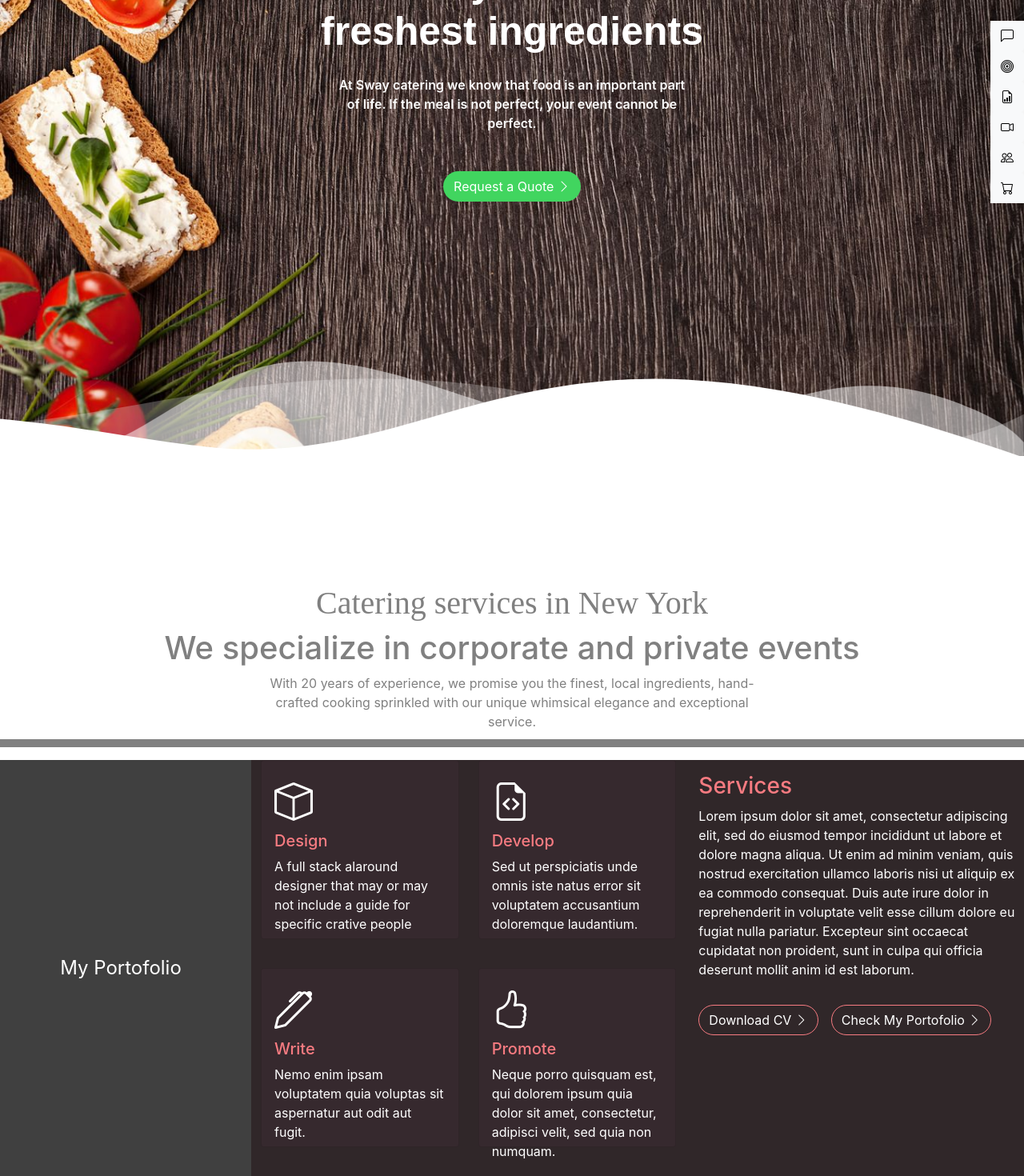
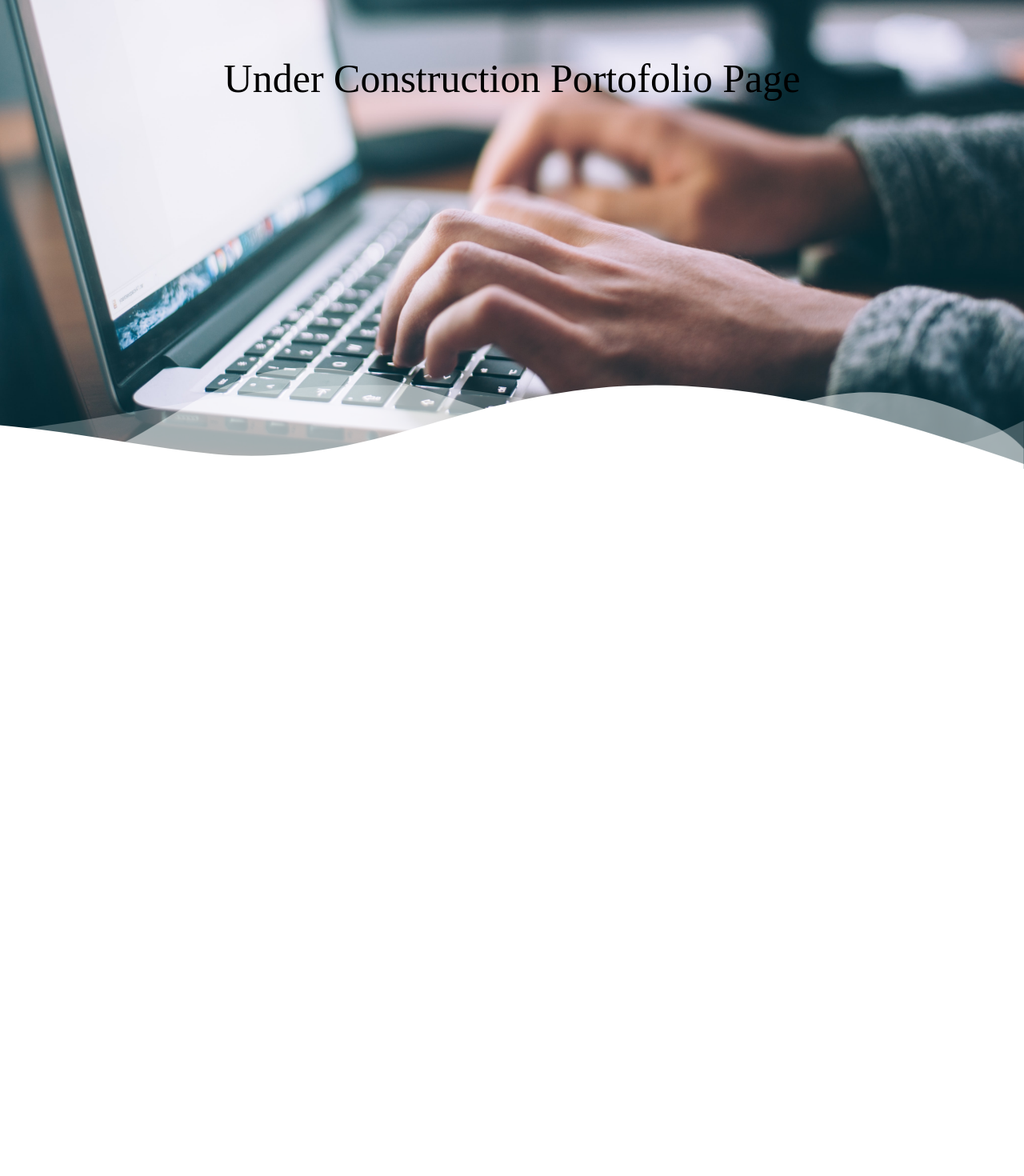
Before and after one commit to mdwikycahyo/Alami-Technical-Assesment, a React (Create React App) app: page / in a window 1280 px wide. Shown: the part 214-1684 px from the top of the page at 80% size. After the commit the page ends 800 px from the top, so only its background shows below. Built offline with nearby package versions, Linux system fonts and the light colour scheme.

Commit message:
refactor portofolio page

```diff
--- a/src/App.js
+++ b/src/App.js
@@ -1,161 +1,31 @@
-import React, { useState } from "react";
+import React from "react";
 import "./App.css";
 
 function App() {
-  const [showSideBar, setShowSideBar] = useState(false);
-
-  const SideBar = () => {
-    return (
-      <div
-        className="d-flex flex-column sidebarResponsive"
-        style={{
-          position: "fixed",
-          right: "0%",
-          top: "8%",
-          backgroundColor: "whitesmoke",
-          zIndex: 1
-        }}
-      >
-        <button className="btn btn-light sidebarResponsive" type="button">
-          <i className="bi bi-chat-left" />
-        </button>
-        <button className="btn btn-light sidebarResponsive" type="button">
-          <i className="bi bi-bullseye" />
-        </button>
-        <button className="btn btn-light sidebarResponsive" type="button">
-          <i className="bi bi-file-earmark-bar-graph" />
-        </button>
-        <button className="btn btn-light sidebarResponsive" type="button">
-          <i className="bi bi-camera-video" />
-        </button>
-        <button className="btn btn-light sidebarResponsive" type="button">
-          <i className="bi bi-people" />
-        </button>
-        <button className="btn btn-light sidebarResponsive" type="button">
-          <i className="bi bi-cart" />
-        </button>
-      </div>
-    );
-  };
-
   return (
     <div className="App">
-      {/* Navbar */}
-      <div className="Navbar">
-        <ul className="pt-1 pb-1">
-          <div className="top-navbar-left">
-            <li>
-              <a href="#demos">
-                Demos <i className="bi bi-chevron-down" />
-              </a>
-            </li>
-            <li>
-              <a href="#pages">
-                Pages <i className="bi bi-chevron-down" />
-              </a>
-            </li>
-            <li>
-              <a href="#portofolio">
-                Portofolio <i className="bi bi-chevron-down" />
-              </a>
-            </li>
-          </div>
-          <div className="top-navbar-right d-flex justify-content-end">
-            <div className="right-navbar">
-              <button className="btn btn-light m-2">
-                <i className="bi bi-cart" />
-              </button>
-              <button className="btn btn-light m-2">
-                <i className="bi bi-search" />
-              </button>
-              <button
-                className="hamburgerButton btn btn-light"
-                onClick={() => setShowSideBar(!showSideBar)}
-              >
-                <i className="bi bi-list" />
-              </button>
-            </div>
-            <input type="text" className="w-10 m-2 p-1" />
-          </div>
-        </ul>
-      </div>
-      {/* Responsive Sidebar */}
-      {showSideBar && <SideBar />}
-      {/* Sidebar */}
-      <div
-        className="d-flex flex-column sideButtons"
-        style={{
-          position: "fixed",
-          right: "0%",
-          top: "30%",
-          backgroundColor: "whitesmoke",
-          zIndex: 1
-        }}
-      >
-        <button className="btn btn-light sideButtons" type="button">
-          <i className="bi bi-chat-left" />
-        </button>
-        <button className="btn btn-light sideButtons" type="button">
-          <i className="bi bi-bullseye" />
-        </button>
-        <button className="btn btn-light sideButtons" type="button">
-          <i className="bi bi-file-earmark-bar-graph" />
-        </button>
-        <button className="btn btn-light sideButtons" type="button">
-          <i className="bi bi-camera-video" />
-        </button>
-        <button className="btn btn-light sideButtons" type="button">
-          <i className="bi bi-people" />
-        </button>
-        <button className="btn btn-light sideButtons" type="button">
-          <i className="bi bi-cart" />
-        </button>
-      </div>
       {/* ==== Background Image ===== */}
       <div
         style={{
-          height: "98vh",
-          backgroundImage: `url("${require("./kitchenTable.jpeg")}")`,
+          height: "100vh",
+          backgroundImage: `url("${require("./under-construction.jpeg")}")`,
           backgroundSize: "cover",
           paddingTop: "90px",
         }}
       >
-        <h1 style={{ color: "white", fontFamily: "Ms Madi, cursive" }}>
-          Catering should be an experience
-        </h1>
         <h1
           style={{
-            color: "white",
-            fontFamily: "Nunito, sans-serif",
-            fontWeight: "bold",
+            color: "black",
             fontSize: "50px",
-            width: "50%",
-            margin: "0.5em auto",
+            fontFamily: "Ms Madi, cursive",
+            margin: '15% auto'
           }}
         >
-          We use only the finest and freshest ingredients
+          Under Construction Portofolio Page
         </h1>
-        <p
-          style={{
-            color: "white",
-            width: "35%",
-            margin: "auto",
-            fontWeight: 600,
-          }}
-        >
-          At Sway catering we know that food is an important part of life. If
-          the meal is not perfect, your event cannot be perfect.
-        </p>
-        <button
-          type="button"
-          className="btn rounded-pill mt-5"
-          style={{ backgroundColor: "#41D55F", color: "white" }}
-        >
-          Request a Quote <i className="bi bi-chevron-right" />
-        </button>
       </div>
       {/* Devider */}
-      <div className="custom-shape-divider-bottom-1650870126 mb-2">
+      <div className="custom-shape-divider-bottom-1650870126">
         <svg
           data-name="Layer 1"
           xmlns="http://www.w3.org/2000/svg"
@@ -178,116 +48,6 @@ function App() {
           ></path>
         </svg>
       </div>
-      {/* Mid Section */}
-      <div style={{ marginTop: "10em" }}>
-        <h1 style={{ color: "gray", fontFamily: "Ms Madi, cursive" }}>
-          Catering services in New York
-        </h1>
-        <h1 style={{ color: "gray" }}>
-          We specialize in corporate and private events
-        </h1>
-        <p style={{ color: "gray", width: "50%", margin: "auto" }}>
-          With 20 years of experience, we promise you the finest, local
-          ingredients, hand-crafted cooking sprinkled with our unique whimsical
-          elegance and exceptional service.
-        </p>
-        <div
-          style={{
-            backgroundColor: "gray",
-            height: "10px",
-            marginTop: "10px",
-            marginBottom: "1em",
-          }}
-        />
-      </div>
-      {/* Bottom Section */}
-      <div className="row" style={{ color: "white", height: "65vh" }}>
-        <div
-          className="col-3 d-flex align-items-center justify-content-center"
-          style={{ backgroundColor: "#404040", fontSize: "1.5em" }}
-        >
-          My Portofolio
-        </div>
-        <div className="col-5 d-flex" style={{ backgroundColor: "#302729" }}>
-          <div className="row">
-            <div className="col-sm-6">
-              <div className="card card-x" style={{ backgroundColor: "#36292e" }}>
-                <div className="card-body">
-                  <i className="bi bi-box" />
-                  <h5 className="card-title">Design</h5>
-                  <p className="card-text">
-                    A full stack alaround designer that may or may not include a
-                    guide for specific crative people
-                  </p>
-                </div>
-              </div>
-            </div>
-            <div className="col-sm-6">
-              <div className="card card-x" style={{ backgroundColor: "#36292e" }}>
-                <div className="card-body">
-                  <i className="bi bi-file-earmark-code" />
-                  <h5 className="card-title">Develop</h5>
-                  <p className="card-text">
-                    Sed ut perspiciatis unde omnis iste natus error sit
-                    voluptatem accusantium doloremque laudantium.
-                  </p>
-                </div>
-              </div>
-            </div>
-            <div className="col-sm-6">
-              <div className="card card-x" style={{ backgroundColor: "#36292e" }}>
-                <div className="card-body">
-                  <i className="bi bi-pen" />
-                  <h5 className="card-title">Write</h5>
-                  <p className="card-text">
-                    Nemo enim ipsam voluptatem quia voluptas sit aspernatur aut
-                    odit aut fugit.
-                  </p>
-                </div>
-              </div>
-            </div>
-            <div className="col-sm-6">
-              <div className="card card-x" style={{ backgroundColor: "#36292e" }}>
-                <div className="card-body">
-                  <i className="bi bi-hand-thumbs-up" />
-                  <h5 className="card-title">Promote</h5>
-                  <p className="card-text">
-                    Neque porro quisquam est, qui dolorem ipsum quia dolor sit
-                    amet, consectetur, adipisci velit, sed quia non numquam.
-                  </p>
-                </div>
-              </div>
-            </div>
-          </div>
-        </div>
-        <div
-          className="col-4 p-3"
-          style={{ backgroundColor: "#302729", textAlign: "left" }}
-        >
-          <h3 style={{ color: "#F77B81" }}>Services</h3>
-          <p>
-            Lorem ipsum dolor sit amet, consectetur adipiscing elit, sed do
-            eiusmod tempor incididunt ut labore et dolore magna aliqua. Ut enim
-            ad minim veniam, quis nostrud exercitation ullamco laboris nisi ut
-            aliquip ex ea commodo consequat. Duis aute irure dolor in
-            reprehenderit in voluptate velit esse cillum dolore eu fugiat nulla
-            pariatur. Excepteur sint occaecat cupidatat non proident, sunt in
-            culpa qui officia deserunt mollit anim id est laborum.
-          </p>
-          <button
-            className="btn rounded-pill"
-            style={{ color: "white", borderColor: "#F77B81" }}
-          >
-            Download CV <i className="bi bi-chevron-right" />
-          </button>
-          <button
-            className="btn rounded-pill m-3"
-            style={{ color: "white", borderColor: "#F77B81" }}
-          >
-            Check My Portofolio <i className="bi bi-chevron-right" />
-          </button>
-        </div>
-      </div>
     </div>
   );
 }
```
Also changed, not shown: src/under-construction.jpeg (added).
